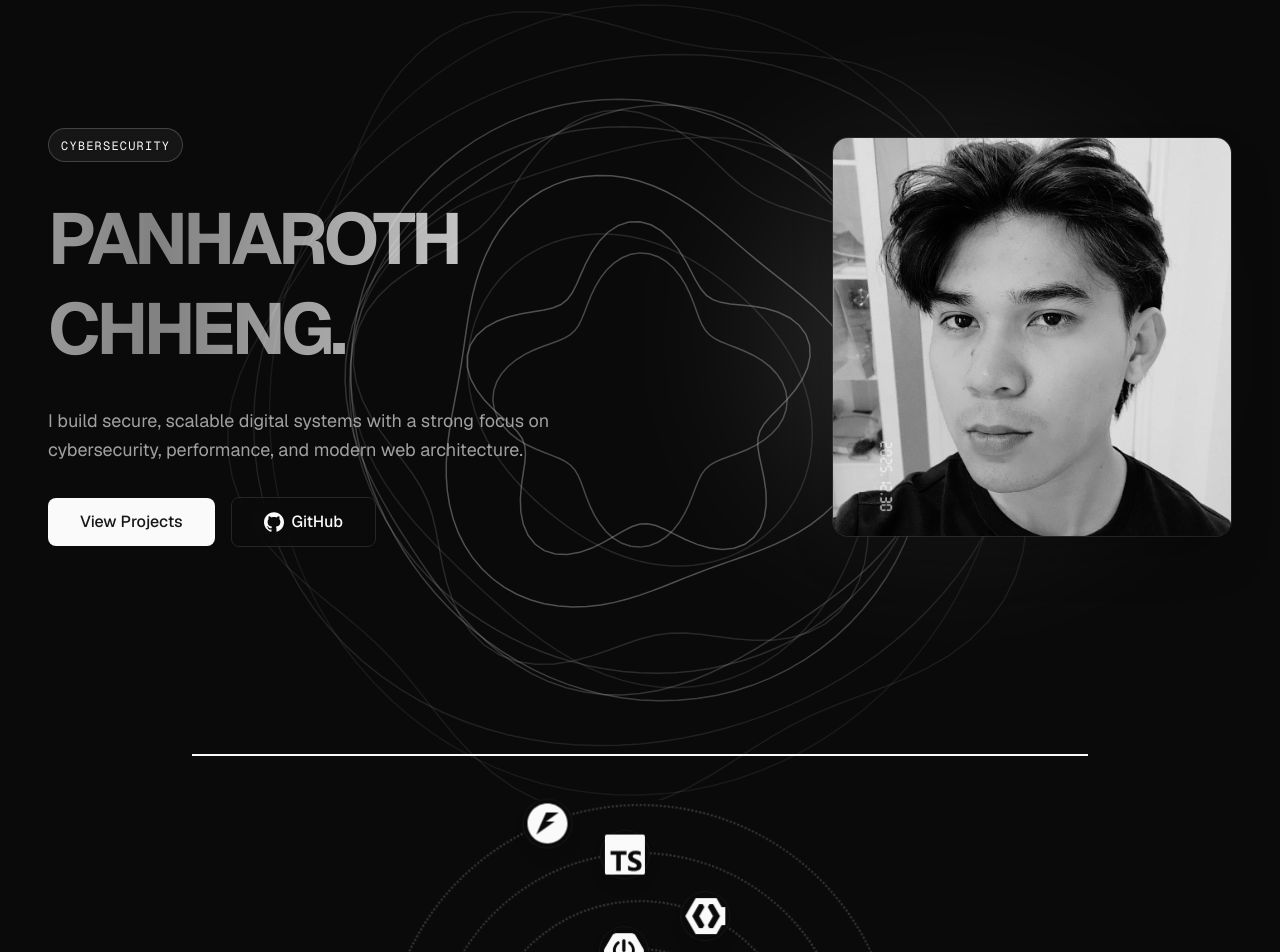
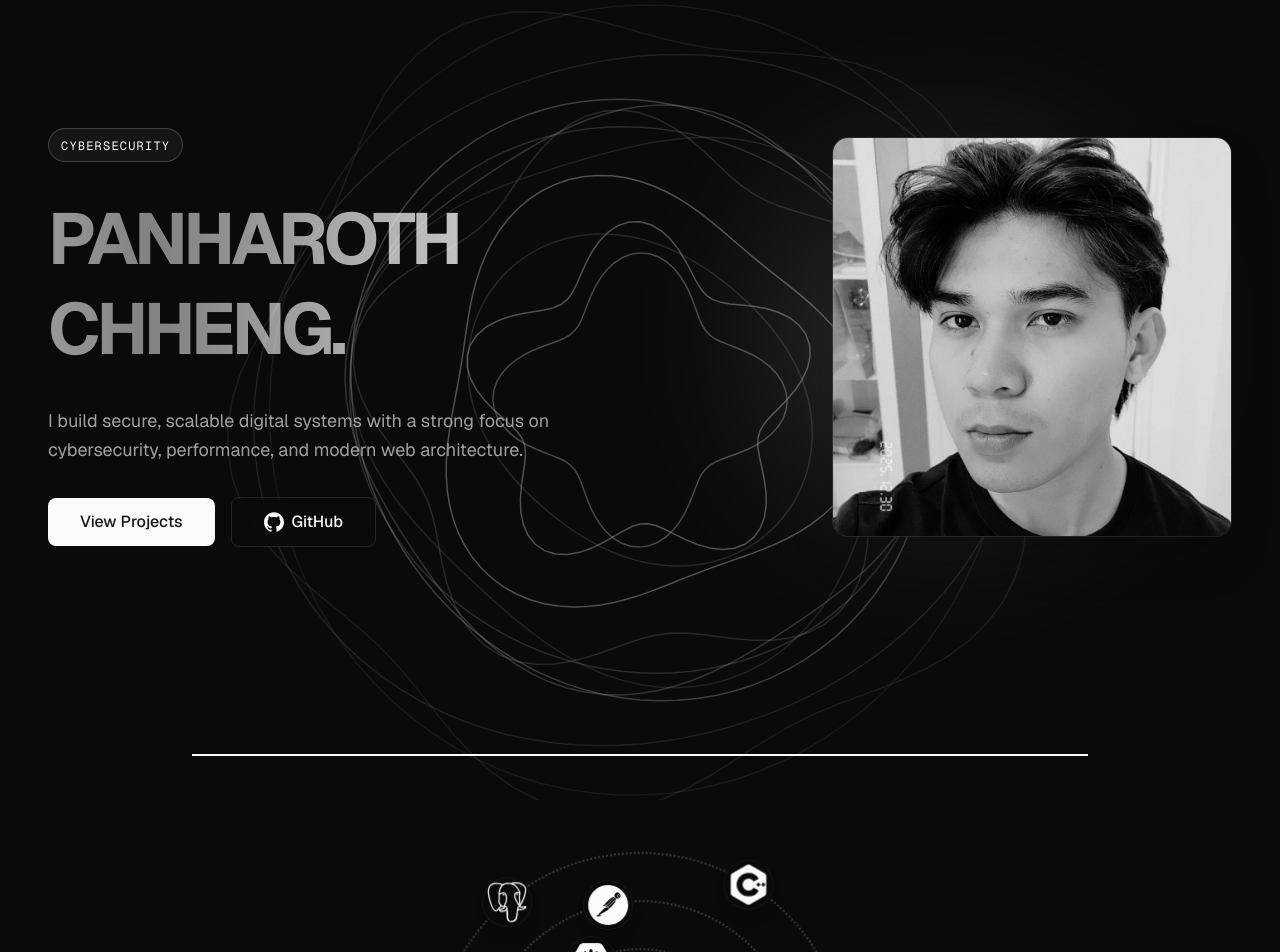
Before and after one commit to Panharoth06/portfolio, a Next.js app: page / in a window 1280 px wide. Shown: the top 952 px of the page. Built offline with nearby package versions, Linux system fonts and the light colour scheme.

Commit message:
fix: adjust orbitCount in OrbitRotation component for improved layout

```diff
--- a/src/app/page.tsx
+++ b/src/app/page.tsx
@@ -155,7 +155,7 @@ export default function Home() {
           <div className="scale-[0.6] sm:scale-[0.85] md:scale-100 transform-gpu">
             <OrbitRotation
               icons={predefined_icons}
-              orbitCount={4}
+              orbitCount={3}
               orbitGap={6}
               size="lg"
               centerIcon={center_icon}
```
